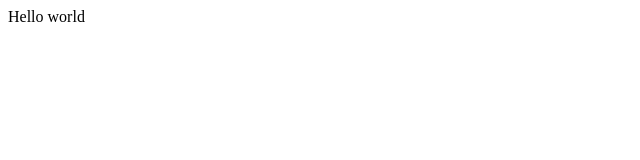
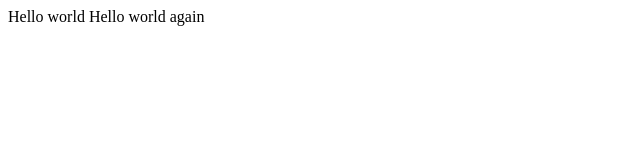
Before and after one commit to danyal2050/aws-starter, a plain HTML site: page index.html in a window 1280 px wide. Shown: the whole page, without its empty margins (0-640 px from the left). Drawn offline with Linux system fonts and the light colour scheme.

Commit message:
Update agian

```diff
--- a/index.html
+++ b/index.html
@@ -2,5 +2,6 @@
 <header><title>AWS-starter </title></header>
 <body>
 Hello world
+  Hello world again
 </body>
 </html>
```
